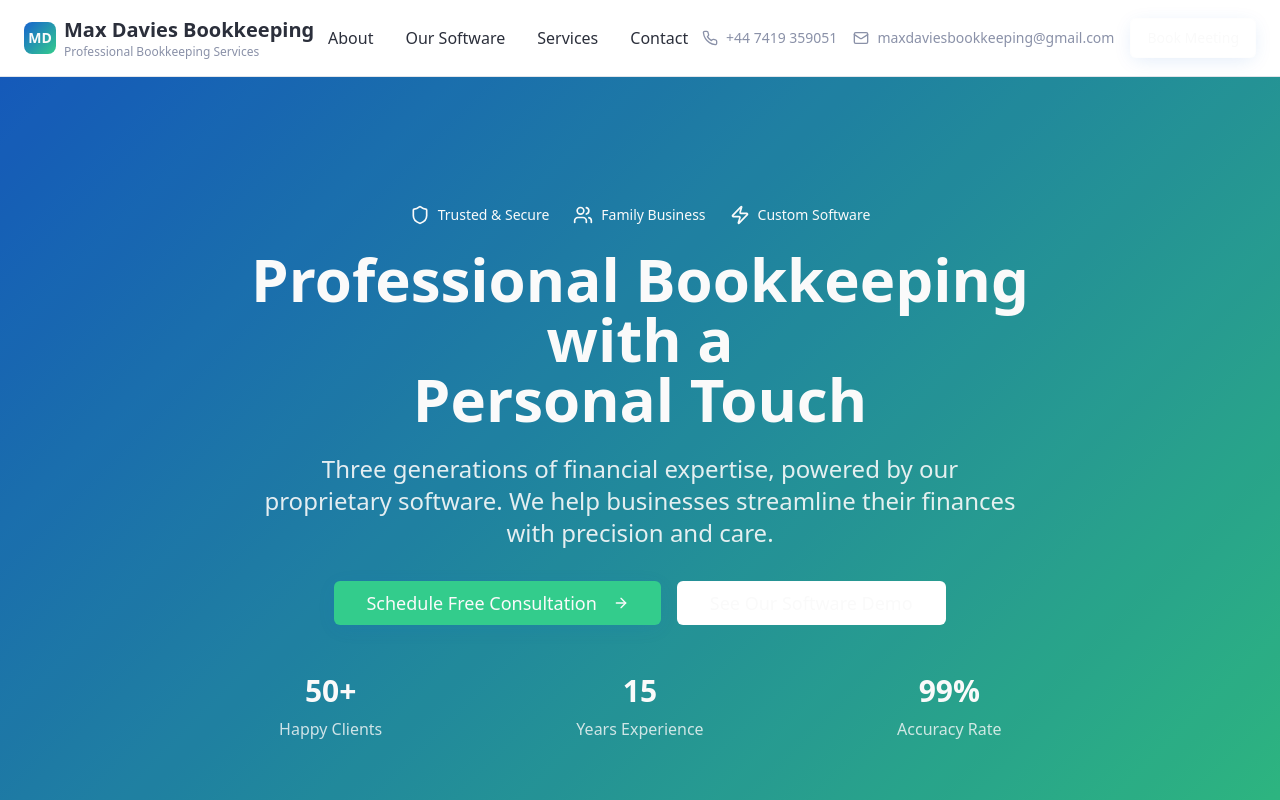
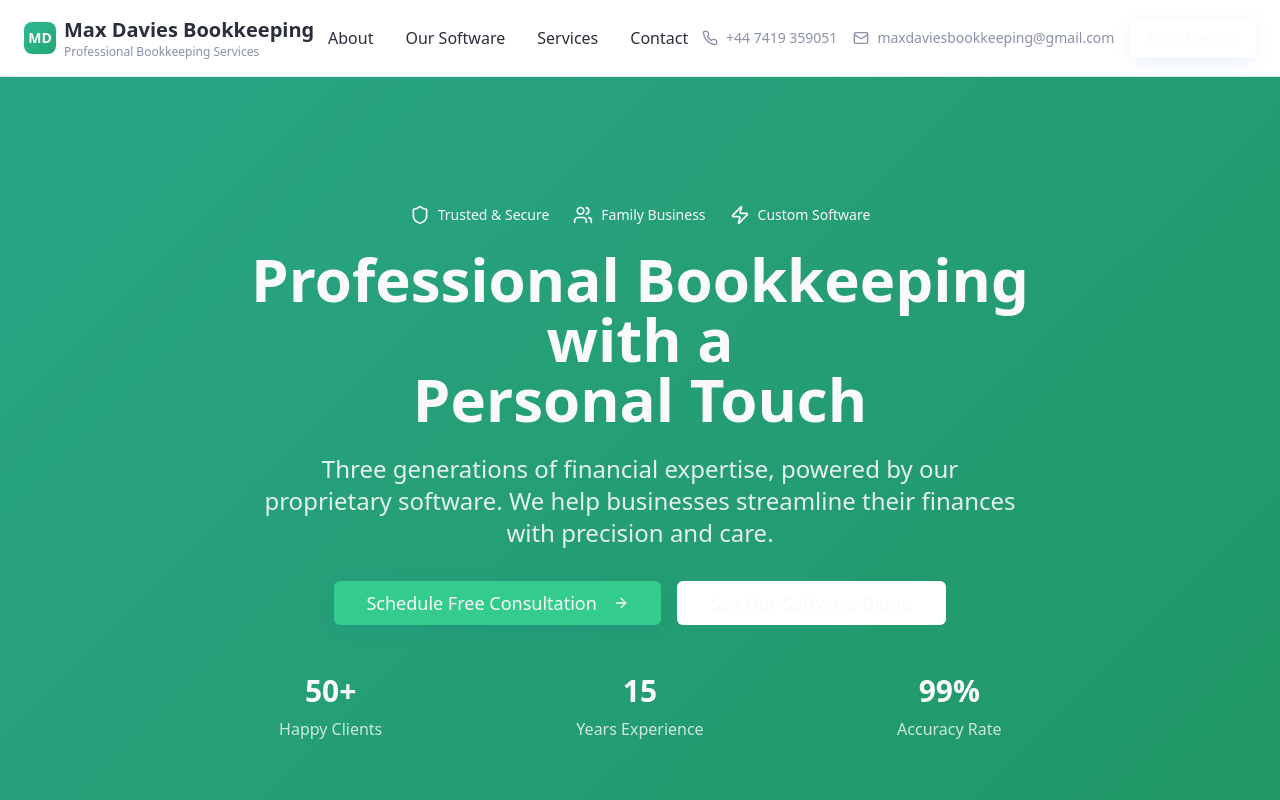
Before and after one commit to maxdaviessoftware/maxdaviesbookkeeping, a React (Vite) app: page / in a window 1280 px wide. Shown: the top 800 px of the page. Built offline with nearby package versions, Linux system fonts and the light colour scheme.

Commit message:
Update splash area color
Use the provided image as the background color for the front splash area.

```diff
--- a/src/index.css
+++ b/src/index.css
@@ -39,7 +39,7 @@ All colors MUST be HSL.
     --ring: 215 80% 45%;
 
     /* Custom design tokens */
-    --hero-gradient: linear-gradient(135deg, hsl(215 80% 45%), hsl(155 60% 50%));
+    --hero-gradient: linear-gradient(135deg, hsl(165 60% 45%), hsl(155 65% 40%));
     --section-bg: 210 30% 98%;
     --text-light: 225 15% 60%;
     --shadow-soft: 0 4px 20px -4px hsl(215 80% 45% / 0.15);
```
